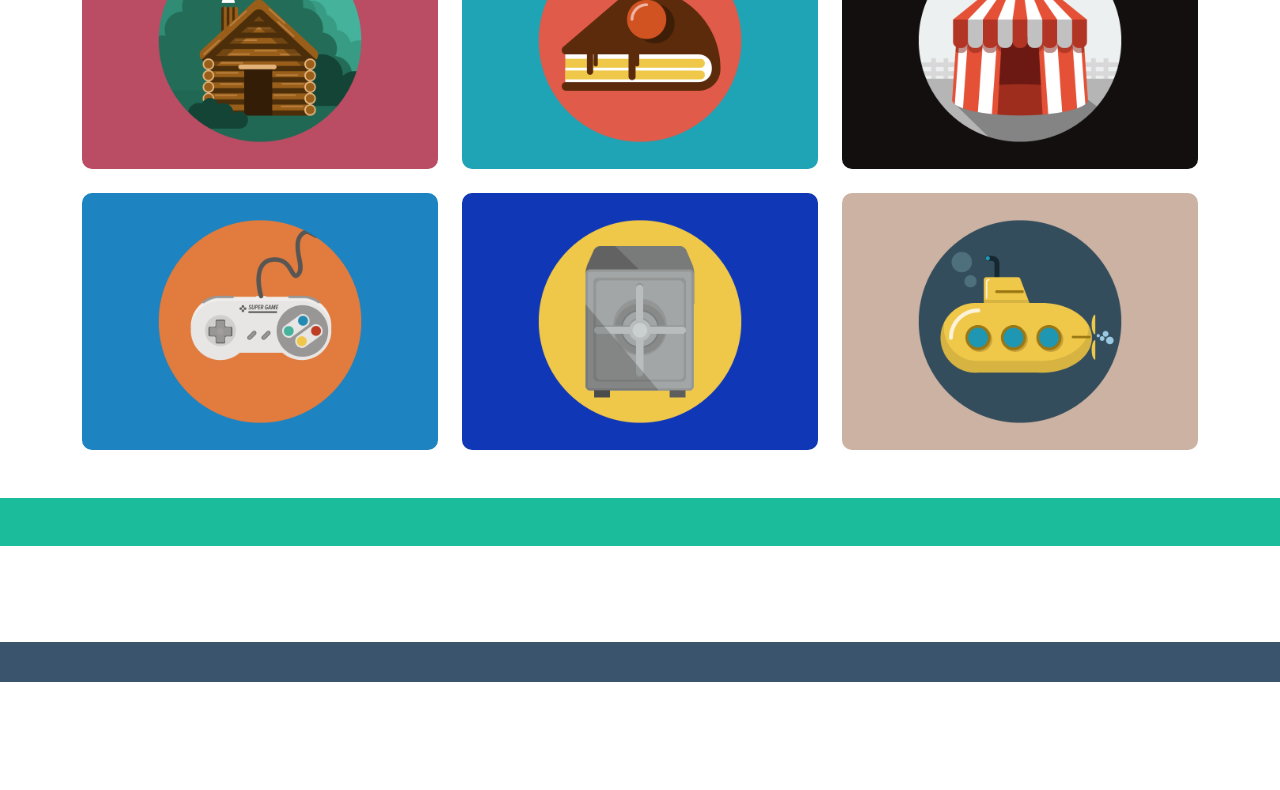
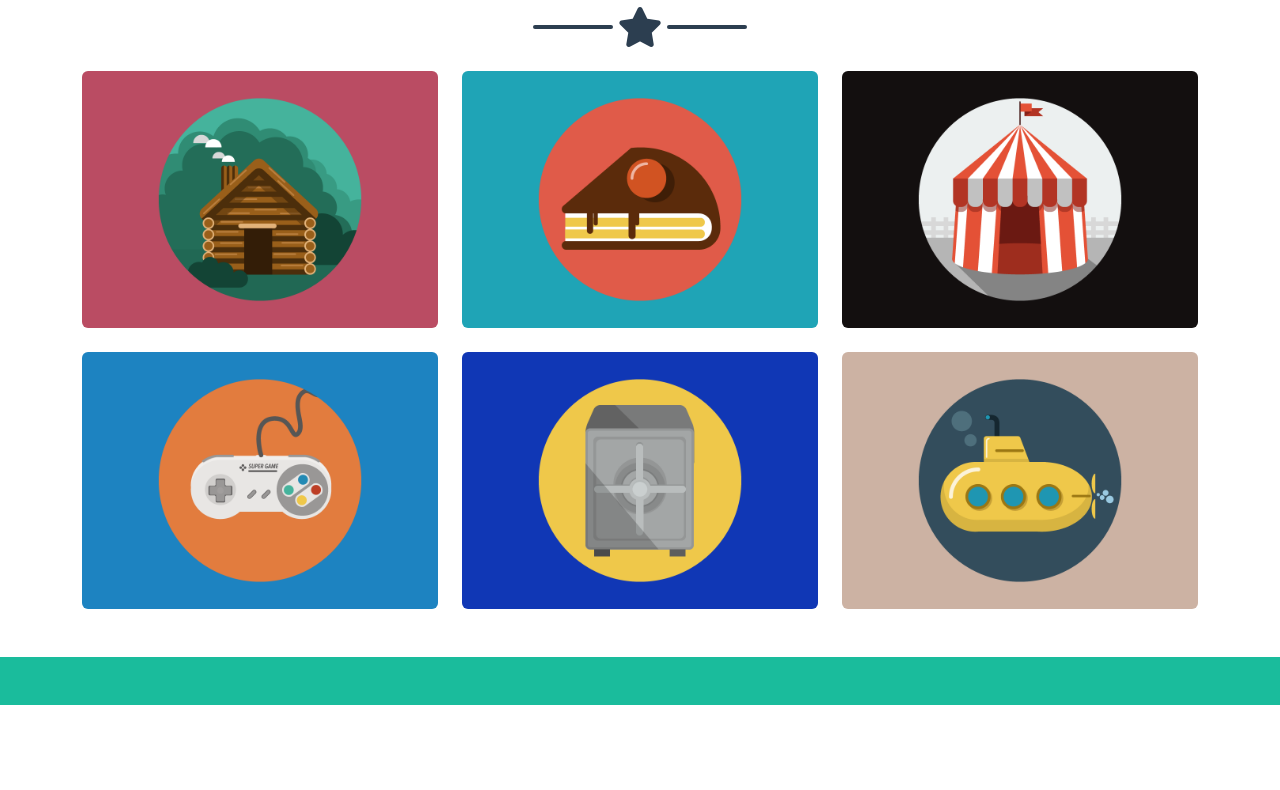
Before and after one commit to giuliagrfo/html-css-bootstrap-freelancer, a plain HTML site: page index.html in a window 1280 px wide. Shown: the part 772-1562 px from the top of the page. Before the commit the page ends 1454 px from the top, so only its background shows below. Drawn offline with nearby package versions, Linux system fonts and the light colour scheme.

Commit message:
add section-portfolio

```diff
--- a/assets/css/style.css
+++ b/assets/css/style.css
@@ -79,12 +79,19 @@ h1 {
 .line {
     width: 80px;
     height: 4px;
-    border-radius: 3px;
 }
 
-.portfolio img {
+.portfolio {
+    color: var(--primary)
+}
+
+.portfolio .line {
+    background-color: var(--primary);
+}
+
+/* .portfolio img {
     border-radius: 10px;
-}
+} */
 
 footer {
     background-color: var(--primary-soft);
--- a/index.html
+++ b/index.html
@@ -11,7 +11,7 @@
   <body class="">
 
     <header id="site_header">
-        <nav class="navbar navbar-expand-lg navbar-dark bg_dark">
+        <nav class="navbar navbar-expand-lg navbar-dark bg_dark py-4">
             <div class="container">
               <a class="navbar-brand text-uppercase fw-bold" href="#">Start Bootstrap</a>
               <button class="navbar-toggler" type="button" data-bs-toggle="collapse" data-bs-target="#navbarSupportedContent" aria-controls="navbarSupportedContent" aria-expanded="false" aria-label="Toggle navigation">
@@ -40,7 +40,7 @@
         <section class="jumbotron">
             <div class="container">
                 <div class="wrapper px-3">
-                    <img class="img-fluid rounded mx-auto d-block pt-4 jumbo_img" src="./assets/img/avatar.svg" alt="">
+                    <img class="img-fluid rounded mx-auto d-block pt-4 w-md-25 jumbo_img" src="./assets/img/avatar.svg" sizes="(min-width: 1200px) 1200px, 800px" alt="">
                     <h1 class="text-uppercase text-white text-center pt-3">Start Bootstrap</h1>
                     <div class="star text-center py-4">
                         <div class="line bg-light d-inline-block align-middle"></div>
@@ -57,26 +57,32 @@
         </section>
 
         <section class="portfolio">
-            <div class="container d-flex flex-column align-items-center">
-            <div class="section_title mt-4"></div>
+            <h2 class="text-uppercase text-center pt-5">Portfolio</h2>
+            <div class="star text-center pt-3">
+                <div class="line d-inline-block align-middle rounded"></div>
+                <i class="fa-solid fa-star align-middle fs-1"></i>
+                <div class="line d-inline-block align-middle rounded"></div>
+            </div>
+
+            <div class="container">
                 <div class="row">
                     <div class="col-12 col-md-6 col-lg-4 g-4">
-                        <img class="img-fluid" src="./assets/img/cabin.png" alt="">
+                        <img class="img-fluid rounded" src="./assets/img/cabin.png" alt="">
                     </div>
                     <div class="col-12 col-md-6 col-lg-4 g-4">
-                        <img class="img-fluid" src="./assets/img/cake.png" alt="">
+                        <img class="img-fluid rounded" src="./assets/img/cake.png" alt="">
                     </div>
                     <div class="col-12 col-md-6 col-lg-4 g-4">
-                        <img class="img-fluid" src="./assets/img/circus.png" alt="">
+                        <img class="img-fluid rounded" src="./assets/img/circus.png" alt="">
                     </div>
                     <div class="col-12 col-md-6 col-lg-4 g-4">
-                        <img class="img-fluid" src="./assets/img/game.png" alt="">
+                        <img class="img-fluid rounded" src="./assets/img/game.png" alt="">
                     </div>
                     <div class="col-12 col-md-6 col-lg-4 g-4">
-                        <img class="img-fluid" src="./assets/img/safe.png" alt="">
+                        <img class="img-fluid rounded" src="./assets/img/safe.png" alt="">
                     </div>
                     <div class="col-12 col-md-6 col-lg-4 g-4">
-                        <img class="img-fluid" src="./assets/img/submarine.png" alt="">
+                        <img class="img-fluid rounded" src="./assets/img/submarine.png" alt="">
                     </div>
                 </div>
 
```
